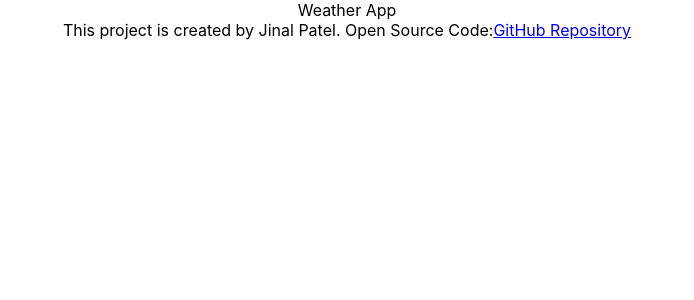
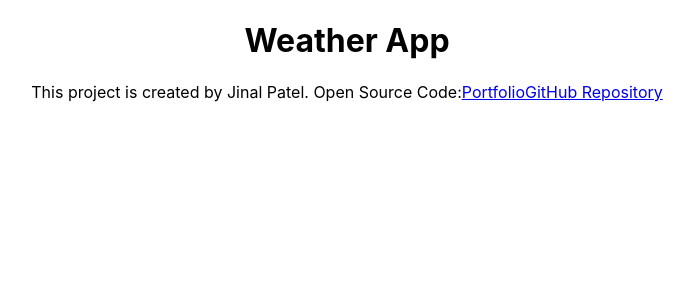
Before and after one commit to patel1078/second-react-weather-app, a React (Create React App) app: page / in a window 1280 px wide. Shown: the top 300 px of the page, without its empty margins (293-987 px from the left). Built offline with nearby package versions, Linux system fonts and the light colour scheme.

Commit message:
added portfolio link

```diff
--- a/src/App.js
+++ b/src/App.js
@@ -4,13 +4,20 @@ import "./App.css";
 function App() {
   return (
     <div className="App">
-      Weather App
+      <h1>Weather App</h1>
       <footer>
         This project is created by Jinal Patel. Open Source Code:
         <a
           href="https://github.com/patel1078/second-react-weather-app"
           target="_blank"
         >
+          <a
+            href="https://jinalpatel2424.wixsite.com/portfolio
+"
+            target="_blank"
+          >
+            Portfolio
+          </a>
           GitHub Repository
         </a>
       </footer>
```
